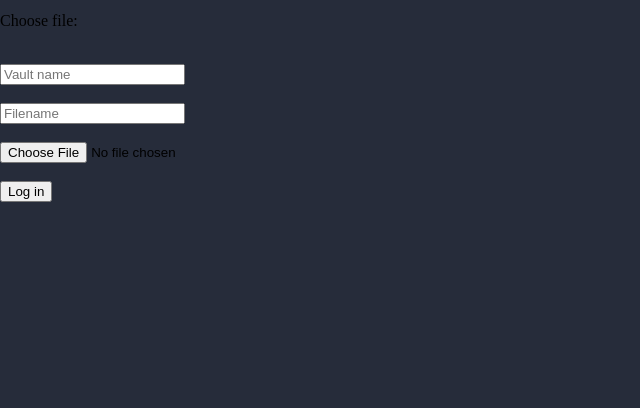
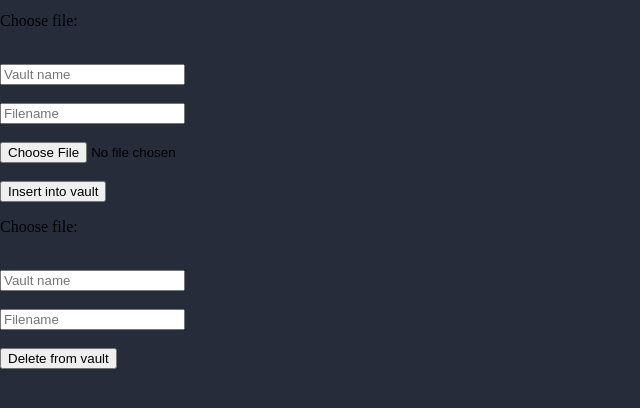
Before and after one commit to Cryp70m4n/xena, a Flask app: template src/templates/profile.html in a window 1280 px wide. Shown: the part 203-611 px from the top of the page, without its empty margins (0-640 px from the left). Run offline with Flask 2, Linux system fonts and the light colour scheme; the template is opened without the code that fills it, so the values that code supplies are empty; parts of the project's set-up code (start-up, migrations or seed data) failed here and were passed over.

Commit message:
Added delete vault

```diff
--- a/src/api.py
+++ b/src/api.py
@@ -491,7 +491,7 @@ def delete_from_vault():
     data = request.json
     data = jsonify(data)
     data = data.json
-    if "user" not in data or "session" not in data or "target_vault" not in data or "target_file" not in data:
+    if "user" not in data or "session" not in data or "target_vault" or "filename" not in data:
         missing_response_data = {"response_status": "You are missing some data!", "response_code": 2}
         missing_response = json.dumps(missing_response_data)
         return missing_response
@@ -499,6 +499,10 @@ def delete_from_vault():
     sess = str(session_string)
     user = data["user"]
     user = user.replace('"', '')
+    functions.delete_from_vault(user, sess, data["target_vault"], data["filename"])
+    success_response_data = {"response_status": "Success!", "response_code": 0}
+    success_response = json.dumps(success_response_data)
+    return success_response
 
 @app.route('/get_from_vault', methods=['POST'])
 def get_from_vault():
--- a/src/functions.py
+++ b/src/functions.py
@@ -306,7 +306,7 @@ class admin_functions():
         files = self.read_vault(caller_usr, caller_session, target_vault)
         if filename not in files:
             self.auth.throw_error(2, "Filename doesn't exist in vault!")
-        path = f"vaults/{caller_usr}/{target_vault}"
+        path = f"vaults/{caller_usr}/{target_vault}/"
         fname = path + filename
         file_data = codecs.open(fname, "rb").read()
         file_data_b64 = base64.b64encode(file_data)
@@ -322,7 +322,7 @@ class admin_functions():
             return self.auth.throw_error(3, "Invalid vault data!")
         if target_file not in files:
             return self.auth.throw_error(2, "Target file cannot be found inside specified vault!")
-        cmd = f"shred -uzvn3 vaults/{caller_usr}/{target_vault}/{target_file}"
+        cmd = f"shred -uzvn3 vaults/{caller_usr}/{target_vault}/{target_file}/"
         os.system(cmd)
         return self.auth.throw_success("File have been deleted from your vault successfully!")
 
--- a/src/static/js/profile.js
+++ b/src/static/js/profile.js
@@ -39,6 +39,7 @@ function get_vaults() {
             let vaults_element = document.getElementById("vaults");
             vaults_element.textContent += vaults;
             vaults_element.textContent += " ";
+			vaults_element.style.color = "white";
             return "Success!"
 		}
 		return "Failure!";
@@ -85,3 +86,38 @@ function insert_into_vault() {
 		xhr.send(JSON.stringify(data));
 	}
 }
+
+function delete_from_vaults() {
+	let target_vault = document.getElementById("vname").value;
+	let filename = document.getElementById("fname").value;
+	let xhr = new XMLHttpRequest();
+	let form = document.getElementById("delete_from_vault");
+	xhr.open(method, action, true);
+	xhr.setRequestHeader('Content-Type', 'application/json; charset=UTF-8');
+	let data = {
+		"user": usr,
+		"session": session,
+		"target_vault": target_vault,
+		"filename": filename
+	};
+	xhr.onload = function() {
+		let response = null;
+		if (xhr.status >= 200 && xhr.status < 300) {
+			response = xhr.responseText;
+		}
+		if(isJsonObject(response) != true)
+			return "Failure!"
+		let response_obj = JSON.parse(response);
+		if(response_obj.vaults) {
+            let vaults = response_obj.vaults;
+            let vaults_element = document.getElementById("vaults");
+            vaults_element.textContent += vaults;
+            vaults_element.textContent += " ";
+			vaults_element.style.color = "white";
+            return "Success!"
+		}
+		return "Failure!";
+	}
+
+	xhr.send(JSON.stringify(data));
+}
--- a/src/templates/profile.html
+++ b/src/templates/profile.html
@@ -28,7 +28,19 @@
 			<input id="filedata" type="file" name="file">
             <br>
 			<br>
-            <button type="button" class="form_button" onclick="insert_into_vault()">Log in</button>
+            <button type="button" class="form_button" onclick="insert_into_vault()">Insert into vault</button>
+        </form>
+
+		<form action="/delete_from_vault" method="POST" class="delete_from_vault" id="delete_from_vault">
+			<p class="file_choice" id="file_choice">Choose file:</p>
+			<br>
+			<input type="text" placeholder="Vault name" class="vaultname" id="vname">
+			<br>
+			<br>
+			<input type="text" placeholder="Filename" class="filename" id="fname">
+			<br>
+			<br>
+            <button type="button" class="form_button" onclick="delete_from_vault()">Delete from vault</button>
         </form>
 
 		<script src="/static/js/logout.js"></script>
```
Also changed, not shown: 3 other files.
